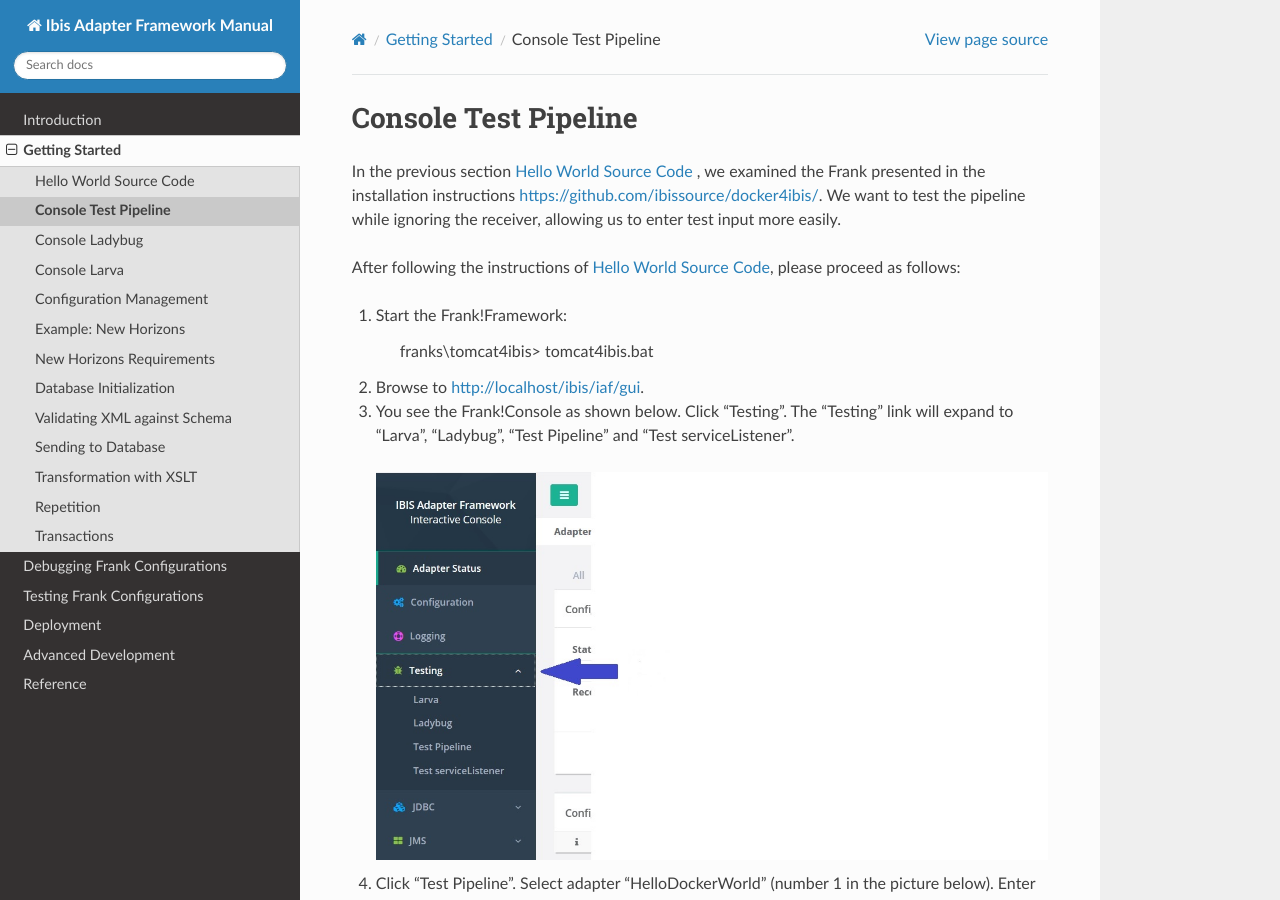
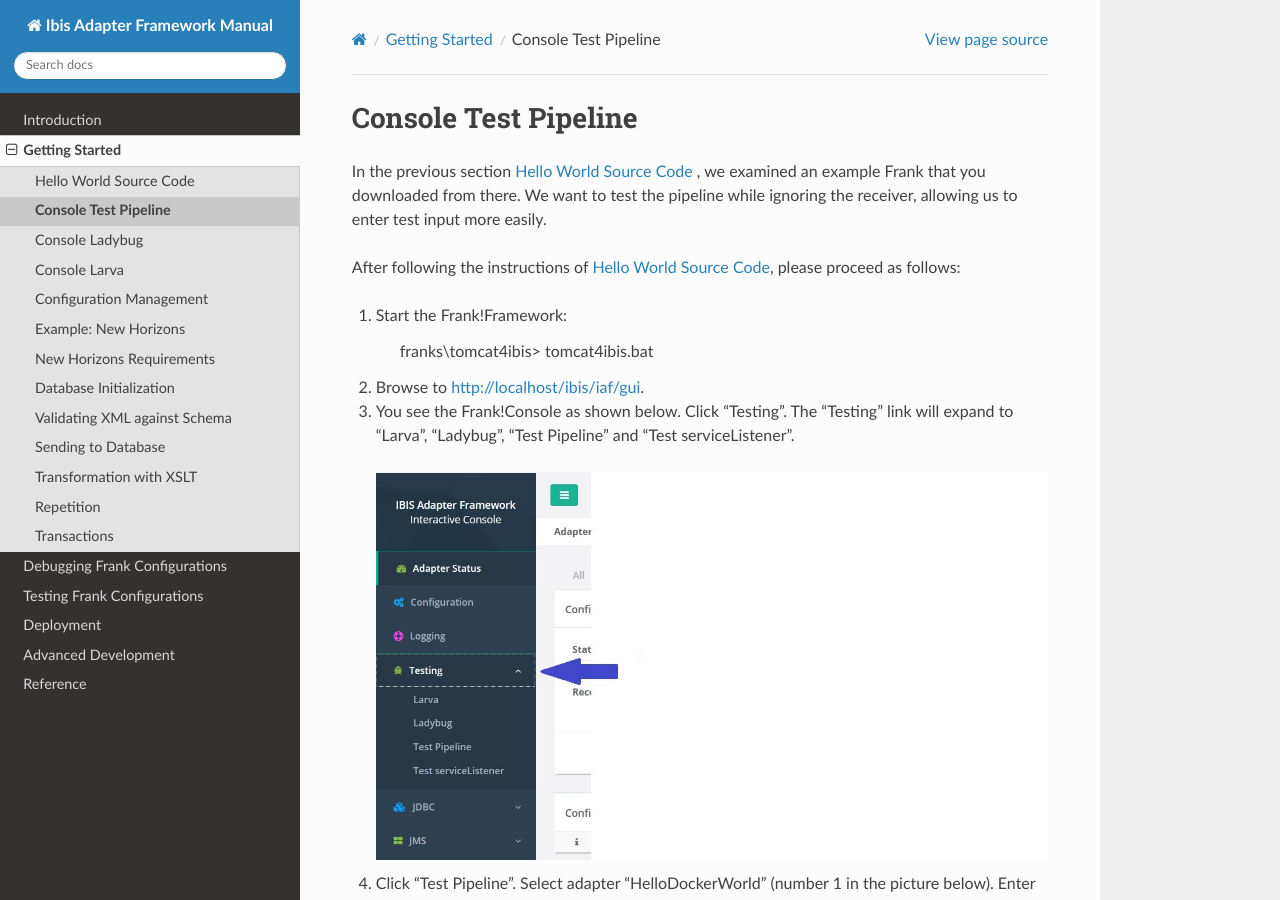
Before and after one commit to frankframework/frank-manual, a Sphinx documentation site: the page built from docs/source/gettingStarted/helloTestPipeline.rst, in a window 1280 px wide and 900 px high. Built offline with Sphinx 7.4.7 and the Read the Docs theme 2.0.0, drawn with Linux system fonts in a browser that asks for light colours.

Commit message:
Fix gettingStartedExample

```diff
--- a/docs/source/gettingStarted/helloTestPipeline.rst
+++ b/docs/source/gettingStarted/helloTestPipeline.rst
@@ -3,9 +3,7 @@
 Console Test Pipeline
 =====================
 
-In the previous section :ref:`helloIbis` , we examined the
-Frank presented in the installation instructions
-https://github.com/ibissource/docker4ibis/. We want
+In the previous section :ref:`helloIbis` , we examined an example Frank that you downloaded from there. We want
 to test the pipeline while ignoring the receiver, allowing
 us to enter test input more easily.
 
```
Also changed, not shown: 6 other files.
